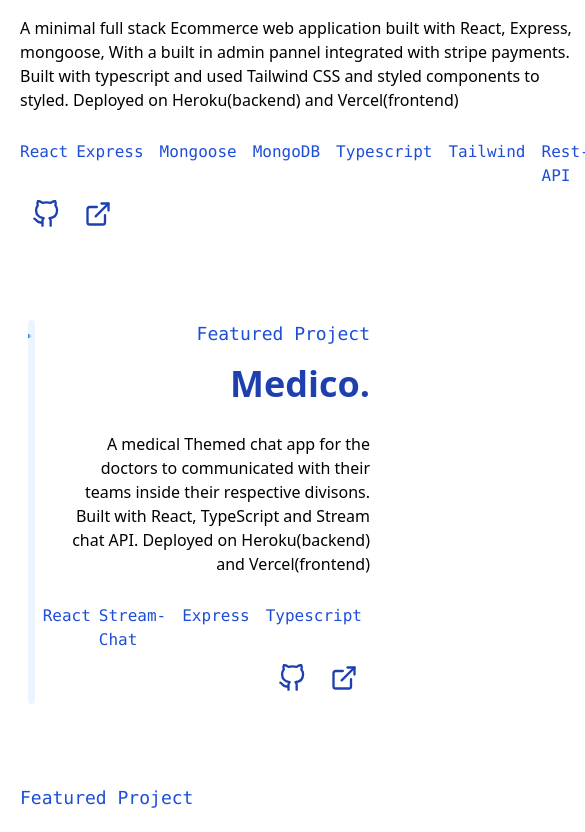
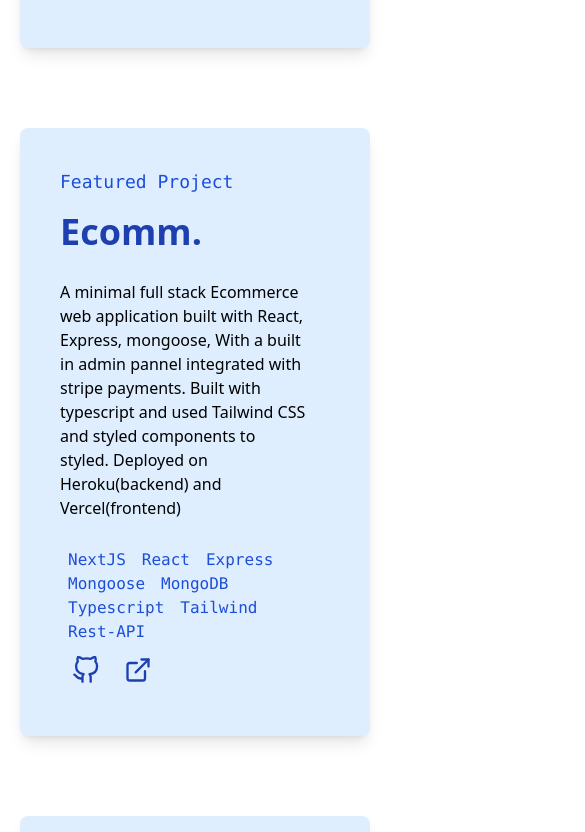
Before and after one commit to rtpa25/rp, a Next.js app: page / in a window 390 px wide. Shown: the part 1940-2772 px from the top of the page, 585 px wide, since content can reach past the window. Built offline with nearby package versions, Linux system fonts and the light colour scheme.

Commit message:
implemented smooth scrolling via navbar and made the project section responsive

```diff
--- a/components/Hero.tsx
+++ b/components/Hero.tsx
@@ -5,7 +5,7 @@ import { RoughNotation } from 'react-rough-notation';
 
 const Hero = () => {
   return (
-    <div className='flex mx-5 my-20 md:mx-40'>
+    <div className='flex mx-5 my-20 md:mx-40 ' id='hero'>
       <div className='flex flex-col items-start justify-between'>
         <div>
           <h1 className='mb-4 ml-2 font-mono text-lg text-blue-700'>
--- a/components/Navbar.tsx
+++ b/components/Navbar.tsx
@@ -4,6 +4,7 @@ import { useState } from 'react';
 import { Menu } from '@material-ui/icons';
 import MobileNavigator from './MobileNavigator';
 import { disableBodyScroll, enableBodyScroll } from 'body-scroll-lock';
+import { Link, animateScroll as scroll } from 'react-scroll';
 
 const Navbar = () => {
   const [vis, setVis] = useState<boolean>(false);
@@ -17,7 +18,11 @@ const Navbar = () => {
         rp
       </div>
       <div className='hidden md:flex md:items-center'>
-        <div className='nav-link'>Projects</div>
+        <div className='nav-link'>
+          <Link to='projects' smooth={true} duration={700}>
+            Projects
+          </Link>
+        </div>
         <div className='nav-link'>Tech</div>
         <div className='nav-link'>Contact</div>
         <button className='nav-button'>Resume</button>
--- a/components/Project.tsx
+++ b/components/Project.tsx
@@ -1,21 +1,9 @@
 /** @format */
 
 import Image from 'next/image';
+import { ProjectProps } from '../config/interfaces';
 import IconExternal from './icons/ExternalLink';
 import IconGitHub from './icons/Github';
-
-export interface ProjectProps {
-  id: number;
-  title: string;
-  description: string;
-  techStack: {
-    id: number;
-    name: string;
-  }[];
-  externalLink: string;
-  repoLink: string;
-  photo: StaticImageData;
-}
 
 const Project: React.FC<ProjectProps> = ({
   id,
@@ -28,9 +16,9 @@ const Project: React.FC<ProjectProps> = ({
 }) => {
   const idIsOdd = id % 2 !== 0;
   return (
-    <div className='flex justify-between my-20'>
+    <div className='flex justify-between my-28'>
       {idIsOdd ? (
-        <div className='flex-1 mx-2 overflow-hidden duration-700 rounded-lg cursor-pointer bg-blue-200/30 hover:bg-transparent'>
+        <div className='flex-1 mx-2 overflow-hidden duration-700 rounded-lg shadow-lg cursor-pointer bg-blue-200/30 hover:bg-transparent'>
           <Image src={photo} alt='project image' className='-z-20' />
         </div>
       ) : null}
@@ -56,7 +44,7 @@ const Project: React.FC<ProjectProps> = ({
           }`}>
           {description}
         </div>
-        <ul className='flex max-w-screen-sm'>
+        <ul className='flex  flex-wrap'>
           {techStack.map((tech) => {
             const techIdIsOne = tech.id === 1;
             return (
@@ -82,7 +70,7 @@ const Project: React.FC<ProjectProps> = ({
         </div>
       </div>
       {!idIsOdd ? (
-        <div className='flex-1 mx-2 overflow-hidden duration-700 rounded-lg cursor-pointer bg-blue-200/30 hover:bg-transparent'>
+        <div className='flex-1 mx-2 overflow-hidden duration-700 rounded-lg shadow-lg cursor-pointer bg-blue-200/30 hover:bg-transparent'>
           <Image src={photo} alt='project image' className='-z-20' />
         </div>
       ) : null}
--- /dev/null
+++ b/components/ProjectSM.tsx
@@ -0,0 +1,54 @@
+/** @format */
+
+import { ProjectProps } from '../config/interfaces';
+import IconExternal from './icons/ExternalLink';
+import IconGitHub from './icons/Github';
+
+const ProjectSM: React.FC<ProjectProps> = ({
+  title,
+  description,
+  techStack,
+  repoLink,
+  externalLink,
+}) => {
+  return (
+    <div className='my-20 bg-blue-300/30 rounded-lg shadow-lg w-full h-full'>
+      <div className={`flex flex-col  flex-1 p-10 `}>
+        <h1 className={`mb-4  font-mono text-lg text-blue-700`}>
+          Featured Project
+        </h1>
+
+        <h2 className='text-4xl font-bold text-blue-800 cursor-pointer'>
+          {`
+            ${title}.
+          `}
+        </h2>
+        <div className={`z-10 p-6  my-1 text-left pl-0`}>{description}</div>
+        <ul className='flex flex-wrap'>
+          <li className={`tech-list-item `}>NextJS</li>
+          {techStack.map((tech) => {
+            return (
+              <li className={`tech-list-item `} key={tech.id}>
+                {tech.name}
+              </li>
+            );
+          })}
+        </ul>
+        <div className='flex'>
+          <div className='project-link'>
+            <a href={repoLink} target='_blank' rel='noreferrer'>
+              <IconGitHub />
+            </a>
+          </div>
+          <div className='project-link'>
+            <a href={externalLink} target='_blank' rel='noreferrer'>
+              <IconExternal />
+            </a>
+          </div>
+        </div>
+      </div>
+    </div>
+  );
+};
+
+export default ProjectSM;
--- a/components/Projects.tsx
+++ b/components/Projects.tsx
@@ -2,16 +2,21 @@
 
 import Project from './Project';
 import { PROJECTS } from '../config/projectData';
+import useWindowDimensions from '../hooks/useWindowDimensions';
+import ProjectSM from './ProjectSM';
 
 const Projects = () => {
+  const windowDimesnions = useWindowDimensions();
+
   return (
-    <div className='h-screen mx-5 my-60 md:mx-40'>
+    <div className='h-screen mx-5 my-60 md:mx-40' id='projects'>
       <div className=''>
         <h2 className='text-4xl font-bold text-transparent bg-clip-text bg-gradient-to-r from-blue-900 to-blue-200 custom-h md:text-5xl'>
           Some Stuff I’ve Built
         </h2>
         <ul>
           {PROJECTS.map((project) => {
+            if (windowDimesnions.width > 750) {
               return (
                 <li key={project.id}>
                   <Project
@@ -25,6 +30,21 @@ const Projects = () => {
                   />
                 </li>
               );
+            } else {
+              return (
+                <li key={project.id}>
+                  <ProjectSM
+                    id={project.id}
+                    title={project.title}
+                    description={project.description}
+                    techStack={project.techStack}
+                    externalLink={project.externalLink}
+                    repoLink={project.repoLink}
+                    photo={project.photo}
+                  />
+                </li>
+              );
+            }
           })}
         </ul>
       </div>
--- /dev/null
+++ b/config/interfaces.ts
@@ -0,0 +1,14 @@
+/** @format */
+
+export interface ProjectProps {
+  id: number;
+  title: string;
+  description: string;
+  techStack: {
+    id: number;
+    name: string;
+  }[];
+  externalLink: string;
+  repoLink: string;
+  photo: StaticImageData;
+}
--- a/config/projectData.ts
+++ b/config/projectData.tsx
@@ -4,8 +4,7 @@ import EtherPhoto from '../public/ether.png';
 import EcommPhoto from '../public/ecomm.png';
 import MedicoPhoto from '../public/medico.png';
 import CodePlayPhoto from '../public/codeplay.png';
-
-import { ProjectProps } from '../components/Project';
+import { ProjectProps } from './interfaces';
 
 export const PROJECTS: ProjectProps[] = [
   {
--- /dev/null
+++ b/hooks/useWindowDimensions.ts
@@ -0,0 +1,29 @@
+/** @format */
+
+import { useState, useEffect } from 'react';
+
+function getWindowDimensions() {
+  const { innerWidth: width, innerHeight: height } = window;
+  return {
+    width,
+    height,
+  };
+}
+
+export default function useWindowDimensions() {
+  const [windowDimensions, setWindowDimensions] = useState({
+    height: 0,
+    width: 0,
+  });
+
+  useEffect(() => {
+    function handleResize() {
+      setWindowDimensions(getWindowDimensions());
+    }
+
+    window.addEventListener('resize', handleResize);
+    return () => window.removeEventListener('resize', handleResize);
+  }, []);
+
+  return windowDimensions;
+}
--- a/package.json
+++ b/package.json
@@ -13,13 +13,15 @@
     "next": "12.0.7",
     "react": "17.0.2",
     "react-dom": "17.0.2",
-    "react-rough-notation": "^1.0.1"
+    "react-rough-notation": "^1.0.1",
+    "react-scroll": "^1.8.4"
   },
   "devDependencies": {
     "@types/body-scroll-lock": "^3.1.0",
     "@types/node": "17.0.5",
     "@types/react": "17.0.38",
     "@types/react-dom": "^17.0.11",
+    "@types/react-scroll": "^1.8.3",
     "autoprefixer": "^10.4.1",
     "eslint": "8.5.0",
     "eslint-config-next": "12.0.7",
--- a/tailwind.config.js
+++ b/tailwind.config.js
@@ -7,7 +7,12 @@ module.exports = {
   ],
   theme: {
     extend: {
-      fontFamily: {},
+      backgroundImage: {
+        Ether: './public/ether.png',
+        Ecomm: './public/ecomm.png',
+        Medico: './public/medico.png',
+        CodePlay: './public/codeplay.png',
+      },
     },
   },
   plugins: [],
```
Also changed, not shown: public/codeplay.png, 1 other file (tests, documents, lock files or other folders). Lines whose indentation alone changed are shown as unchanged.
